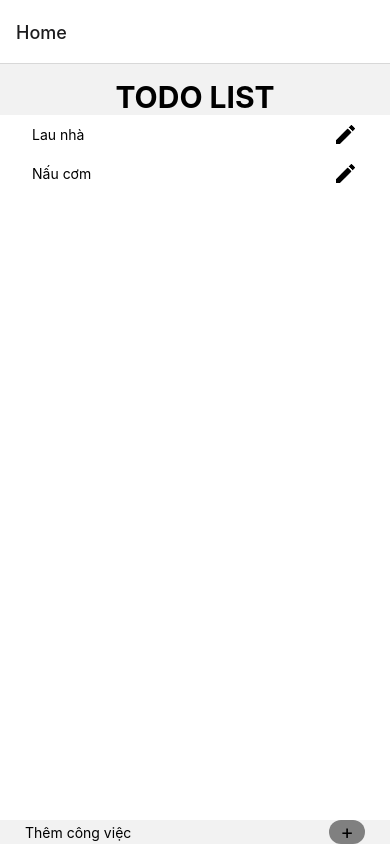
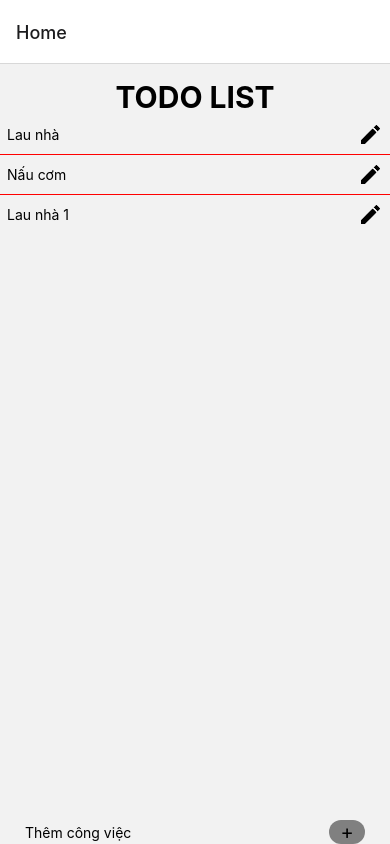
Before and after one commit to thuylinh0312/aweproject, a React Native app: screen /Home in a window 390 px wide. Built offline with nearby package versions, Linux system fonts and the light colour scheme; grey boxes are pictures that could not be loaded.

Commit message:
resolve exersise

```diff
--- a/src/components/AddTask/index.js
+++ b/src/components/AddTask/index.js
@@ -11,7 +11,6 @@ export const AddTask = ({taskInput, setTaskInput, onAdd, placeholder}) => {
                 <TouchableOpacity onPress={onAdd}>
                     <Text style = {{backgroundColor:"gray", borderRadius: 500, fontSize:20}}>  +  </Text>
                 </TouchableOpacity>
-
             </View>
     )
 }
--- a/src/components/EditingTask/index.js
+++ b/src/components/EditingTask/index.js
@@ -1,21 +1,22 @@
 import React from 'react'
-import {View, TextInput, TouchableOpacity, StyleSheet, Image, Text} from 'react-native'
+import {View, TextInput, StatusBar, TouchableOpacity, StyleSheet, Image, Text} from 'react-native'
 import { images } from '../../../assets'
 import Modal from "react-native-modal";
 export const EditingTask = ({setEditingTask, editingTask, setTasks, tasks}) => {
-    if (editingTask) {
+
+
     return (
-            <Modal isVisible={true}>
+        <Modal isVisible={!!editingTask} animationIn='bounce' statusBarTranslucent >
         <View style={styles.edit}>
             <View style={{flexDirection: 'row', alignItems:"center"}}>
                 <TextInput
                     style={{flex: 4}}
                     onChangeText={(text) => setEditingTask({name: text, isDone: editingTask.isDone, index: editingTask.index})}
-                        defaultValue={editingTask.name}
+                    defaultValue={editingTask && editingTask.name} // undefined, null, '', false, 0
                 />
                 <TouchableOpacity
                     onPress={() => setEditingTask({...editingTask, isDone: !editingTask.isDone})}>
-                        {editingTask.isDone ? <Image source={images.check} /> : <Image source={images.x} />}
+                    {editingTask && editingTask.isDone ? <Image source={images.check} /> : <Image source={images.x} />}
                 </TouchableOpacity>
             </View>
                 <TouchableOpacity
@@ -36,16 +37,13 @@ export const EditingTask = ({setEditingTask, editingTask, setTasks, tasks}) => {
         </View>
         </Modal>
     )
-    } else {
-        return null
-    }
 }
 
 const styles = StyleSheet.create({
     edit: {
         bottom: 170,
-        backgroundColor: "gray",
-        marginHorizontal:40,
+        backgroundColor: "white",
+        marginHorizontal: 40,
         alignItems:"center",
         padding:12,
         borderRadius:15
--- a/src/components/ListTask/index.js
+++ b/src/components/ListTask/index.js
@@ -1,21 +1,18 @@
+
 import React from 'react'
-import {ScrollView, TouchableOpacity, Text, TextInput, View, StyleSheet, Image, Alert} from 'react-native'
+import {FlatList, TouchableOpacity, Text, TextInput, View, StyleSheet, Image, Alert} from 'react-native'
 import { images } from '../../../assets'
 
 export const ListTask = ({tasks, editingTask, setEditingTask, setTasks}) => {
     return (
-        <ScrollView style={styles.container}>
-            {/* <View style = {styles.text}>
-                <Text>Hello!</Text>
-                <Text>{username}</Text>
-            </View>
-            <TouchableOpacity style ={styles.back} onPress={() => navigation.goBack()}>
-                <Text>BACK</Text>
-            </TouchableOpacity> */}
-            {tasks.map((e, index) => {
+        <FlatList
+            data={tasks}
+            renderItem={({item: e, index, separators}) => {
                 const isEditing = !!editingTask && editingTask.index === index
+
                 return (
                     <TouchableOpacity style={styles.item}
+                        onPress={() =>  separators.updateProps('leading', {trailingItem: undefined, highlighted: true})}
                         key={index.toString()}
                         onLongPress={() => {
                             Alert.alert(
@@ -85,9 +82,99 @@ export const ListTask = ({tasks, editingTask, setEditingTask, setTasks}) => {
                     </View>
                     </TouchableOpacity>
                 )
-            })}
-        </ScrollView>
+            }}
+            ItemSeparatorComponent={({highlighted, leadingItem}) => {
+                console.log({highlighted, leadingItem})
+                return <View style={{height: 1, backgroundColor: 'red'}} />
+            }}
+        />
     )
+
+    // return (
+    //     <ScrollView style={styles.container}>
+    //         {/* <View style = {styles.text}>
+    //             <Text>Hello!</Text>
+    //             <Text>{username}</Text>
+    //         </View>
+    //         <TouchableOpacity style ={styles.back} onPress={() => navigation.goBack()}>
+    //             <Text>BACK</Text>
+    //         </TouchableOpacity> */}
+    //         {tasks.map((e, index) => {
+    //             const isEditing = !!editingTask && editingTask.index === index
+    //             return (
+    //                 <TouchableOpacity style={styles.item}
+    //                     key={index.toString()}
+    //                     onLongPress={() => {
+    //                         Alert.alert(
+    //                             "Xác nhận",
+    //                             "Bạn có muốn xóa công việc này không ?",
+    //                             [
+    //                             {
+    //                                 text: "Thoát",
+    //                                 onPress: () => console.log("Cancel Pressed"),
+    //                             },
+    //                             {
+    //                                 text: "Xóa",
+    //                                 onPress: () => {
+    //                                     const removed = tasks.filter((e, i) => index !== i)
+    //                                     setTasks(removed)
+    //                                 }
+    //                             }
+    //                             ]
+    //                         );
+    //                     }}
+    //                 >
+    //                 <TextInput
+    //                     onChangeText={(text) => setEditingTask({name: text, isDone: editingTask.isDone, index: editingTask.index})}
+    //                     defaultValue={e.name}
+    //                     editable={isEditing}
+    //                 />
+    //                 <View style = {{flexDirection: "row"}}>
+    //                     <TouchableOpacity
+    //                         onPress={() => {
+    //                             setEditingTask({...editingTask, isDone: !editingTask.isDone})
+    //                             // if (editingTask.isDone === true){
+    //                             //     alert("Cong viec da hoan thanh")
+    //                             //     const removed = tasks.filter((e, i) => editingTask.index !== i)
+    //                             //     setTasks(removed)
+    //                             // }
+    //                         }}
+    //                         disabled={!isEditing}
+    //                     >
+    //                     {(isEditing ? editingTask.isDone : e.isDone) ? (<Image source={images.check} />) : (<Image source={images.x} />)}
+    //                     </TouchableOpacity>
+    //                     <TouchableOpacity
+    //                         onPress={() => {
+
+    //                             if (isEditing) {
+    //                                 const newArray = [...tasks]
+    //                                 newArray[editingTask.index] = editingTask
+    //                                 if (editingTask.isDone === true){
+    //                                     alert("Cong viec da hoan thanh")
+    //                                     const newArray = tasks.filter((e, i) => editingTask.index !== i)
+    //                                     setTasks(newArray)
+    //                                 }else setTasks(newArray)
+    //                                 setEditingTask(undefined)
+    //                             } else {
+    //                                 setEditingTask(
+    //                                     (!editingTask || e.name !== editingTask.name) ? ({...e, index}) : undefined
+    //                                 )
+    //                             }
+    //                             // if (!editingTask || e.name !== editingTask.name) { // false, undefined, null, 0, '',
+    //                             //     setEditingTask({...e, index})
+    //                             // } else {
+    //                             //     setEditingTask(undefined)
+    //                             // }
+    //                         }}
+    //                     >
+    //                         {isEditing ? <Text>OK</Text> : <Image style = {{width:25, height:25}} source={images.change}/>}
+    //                     </TouchableOpacity>
+    //                 </View>
+    //                 </TouchableOpacity>
+    //             )
+    //         })}
+    //     </ScrollView>
+    // )
 }
 
 const styles = StyleSheet.create({
--- a/src/screens/HomeScreen/index.js
+++ b/src/screens/HomeScreen/index.js
@@ -5,7 +5,7 @@ import { AddTask } from '../../components/AddTask'
 import { EditingTask } from '../../components/EditingTask'
 
 export const HomeScreen = ({navigation, route}) => {
-    const [tasks, setTasks] = useState([{name: 'Lau nhà', isDone: false}, {name: 'Nấu cơm', isDone: false}])
+    const [tasks, setTasks] = useState([{name: 'Lau nhà', isDone: false}, {name: 'Nấu cơm', isDone: false}, {name: 'Lau nhà 1', isDone: false}])
     const [taskInput, setTaskInput] = useState('')
     const [editingTask, setEditingTask] = useState(undefined)
 
@@ -43,7 +43,8 @@ export const HomeScreen = ({navigation, route}) => {
 
                 </View>
             ))} */}
-            <AddTask taskInput={taskInput}
+            <AddTask
+                    taskInput={taskInput}
                     placeholder='Thêm công việc'
                     setTasks={setTasks}
                     setTaskInput={setTaskInput}
```
Lines whose indentation alone changed are shown as unchanged.
